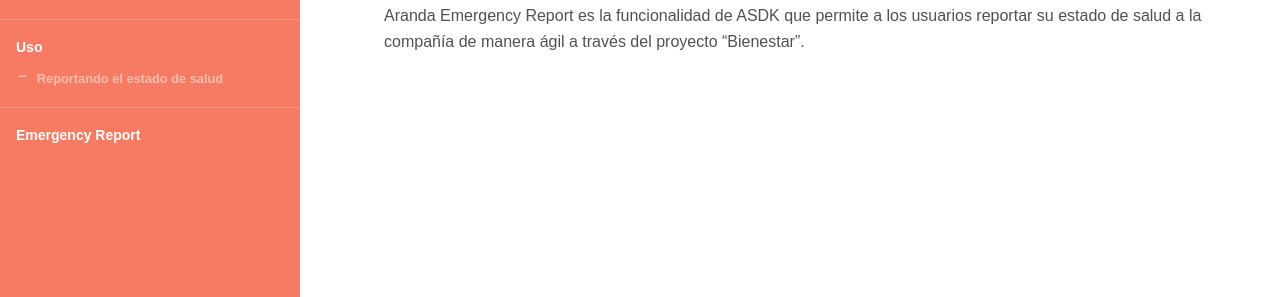
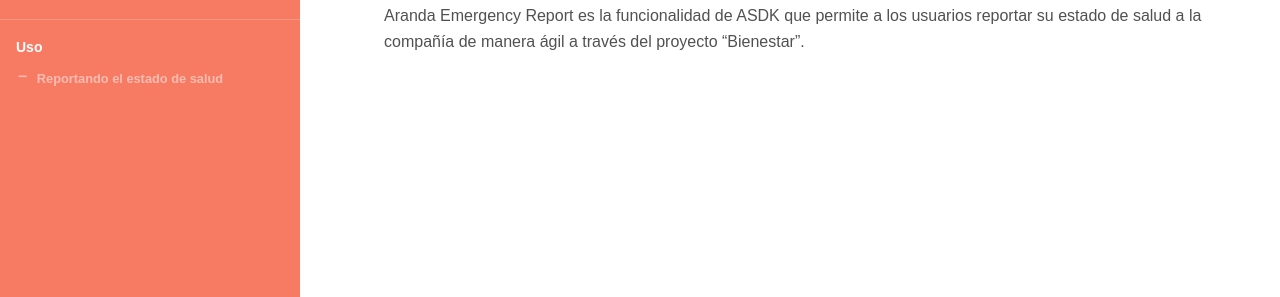
Before and after one commit to Nats85/ArandaEmergencyReport, a Jekyll site: the page built from index.md, in a window 1280 px wide. Shown: the part 406-703 px from the top of the page. Built offline with Jekyll 4.4.1, drawn with Linux system fonts in a browser that asks for light colours.

Commit message:
Update sidebar.html

```diff
--- a/_includes/sidebar.html
+++ b/_includes/sidebar.html
@@ -34,14 +34,6 @@
     {% endfor %}</ul>
   </div>
 
-  {% assign video = site.docs | where: 'type', 'video' | sort: 'url' %}
-  <div class="group">
-    <div class="group_title">Emergency Report</div>
-    <ul>{% for doc in video %}
-      <li><a href="{{ site.baseurl }}{{ doc.url }}"{% if doc.url == page.url %} class="active"{% endif %}>{{ doc.title }}</a></li>
-    {% endfor %}</ul>
-  </div>
-
 
   {% assign samples = site.docs | where: 'type', 'sample' | sort: 'url' %}
   <ul>{% for doc in samples %}
```
